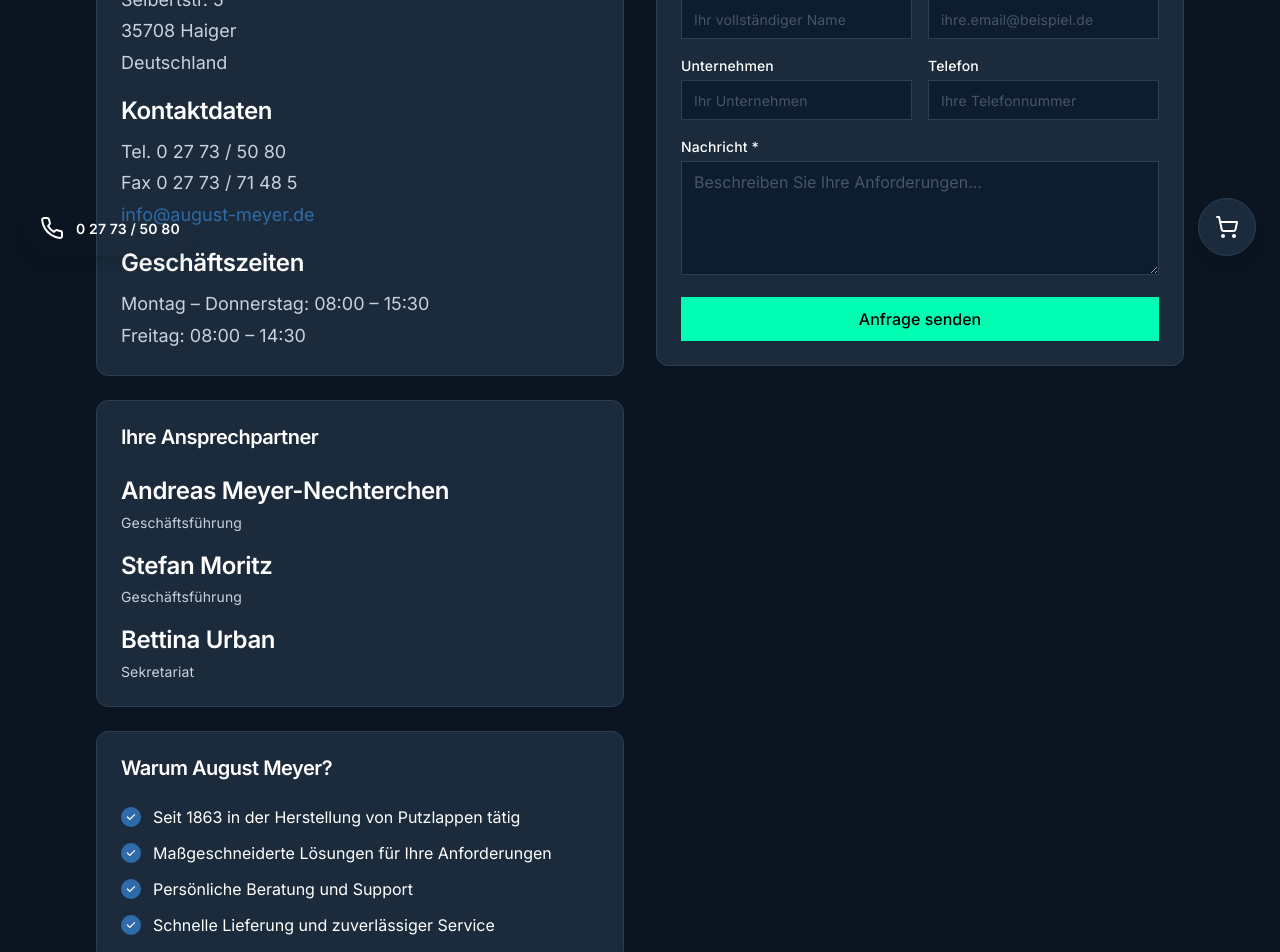
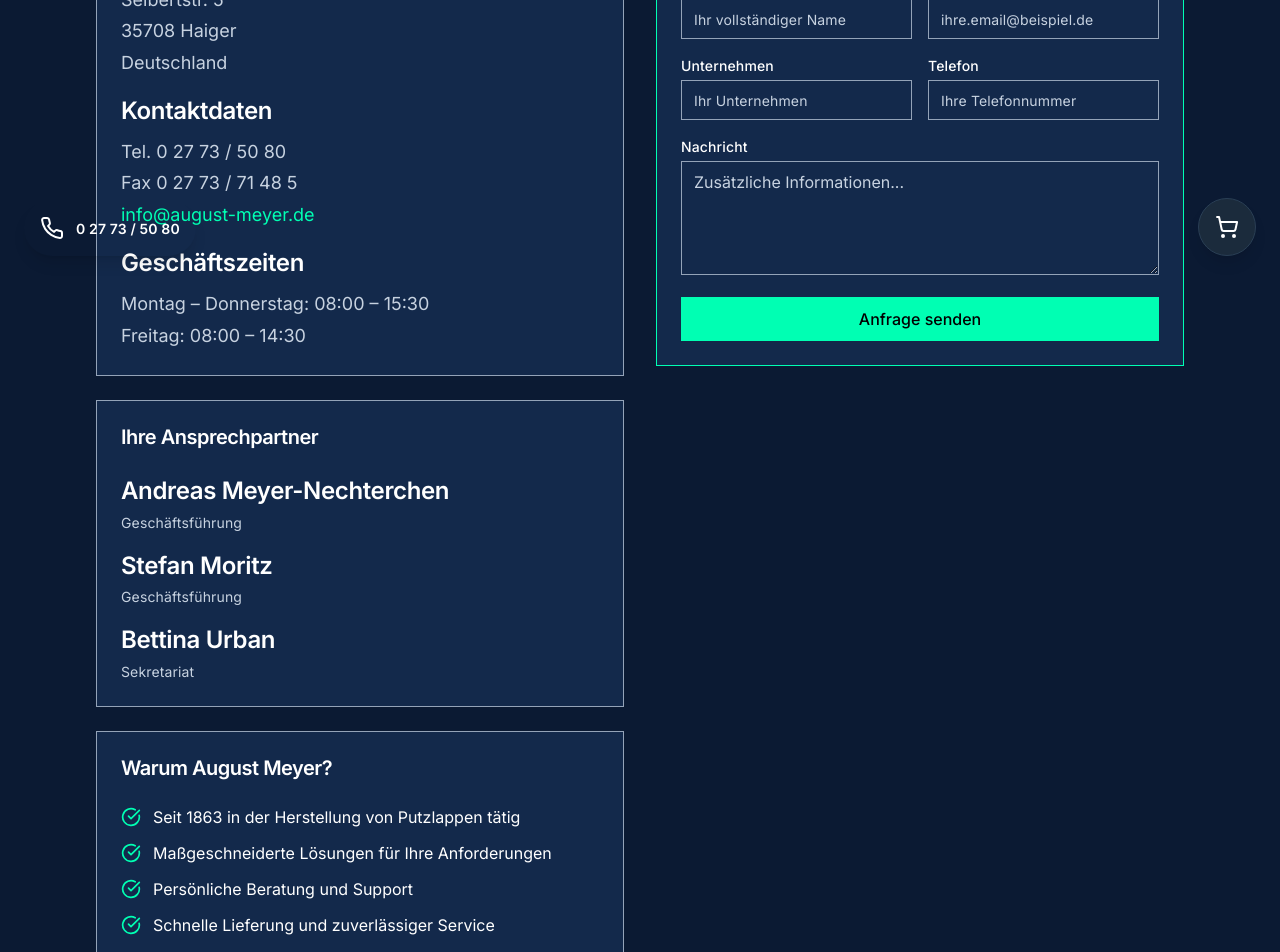
Before and after one commit to ChristianNickel95/August-Meyer-GmbH-Co-KG, a Next.js app: page /kontakt in a window 1280 px wide. Shown: the part 520-1472 px from the top of the page. Built offline with nearby package versions, Linux system fonts and the light colour scheme.

Commit message:
Design-System Update: Siemens-inspiriertes Design, Kontaktseite-Anpassungen und Navigation-Fixes

```diff
--- a/app/kontakt/page.tsx
+++ b/app/kontakt/page.tsx
@@ -55,12 +55,12 @@
         ]}
       />
 
-      <Section className="bg-[#0b1521] py-12 md:py-16">
+      <Section className="bg-[#0b1a33] py-12 md:py-16">
         <Container className="py-0">
           <div className="grid grid-cols-1 lg:grid-cols-2 gap-6 lg:gap-8">
             {/* Left: Contact Information */}
             <div className="space-y-6">
-              <Card className="bg-[#1B2B3C] border border-[#2A3F55] rounded-xl">
+              <Card className="bg-[#13294b] border border-white/8 rounded-sm">
                 <CardHeader className="p-6">
                   <CardTitle className="text-white">Unser Unternehmen</CardTitle>
                 </CardHeader>
@@ -77,7 +77,7 @@
                     <p className="text-text-secondary">Tel. 0 27 73 / 50 80</p>
                     <p className="text-text-secondary">Fax 0 27 73 / 71 48 5</p>
                     <p className="text-text-secondary">
-                      <a href="mailto:info@august-meyer.de" className="hover:text-white transition-colors text-[#2F6BA8]">
+                      <a href="mailto:info@august-meyer.de" className="hover:text-white transition-colors text-[#00ffb3]">
                         info@august-meyer.de
                       </a>
                     </p>
@@ -91,7 +91,7 @@
                 </CardContent>
               </Card>
 
-              <Card className="bg-[#1B2B3C] border border-[#2A3F55] rounded-xl">
+              <Card className="bg-[#13294b] border border-white/8 rounded-sm">
                 <CardHeader className="p-6">
                   <CardTitle className="text-white">Ihre Ansprechpartner</CardTitle>
                 </CardHeader>
@@ -111,40 +111,44 @@
                 </CardContent>
               </Card>
 
-              <Card className="bg-[#1B2B3C] border border-[#2A3F55] rounded-xl">
+              <Card className="bg-[#13294b] border border-white/8 rounded-sm">
                 <CardHeader className="p-6">
                   <CardTitle className="text-white">Warum August Meyer?</CardTitle>
                 </CardHeader>
                 <CardContent className="p-6 pt-0">
                   <ul className="space-y-3">
                     <li className="flex items-start">
-                      <div className="w-5 h-5 bg-[#2F6BA8] rounded-full flex items-center justify-center mr-3 mt-0.5 flex-shrink-0">
-                        <svg className="w-3 h-3 text-white" fill="currentColor" viewBox="0 0 20 20">
-                          <path fillRule="evenodd" d="M16.707 5.293a1 1 0 010 1.414l-8 8a1 1 0 01-1.414 0l-4-4a1 1 0 011.414-1.414L8 12.586l7.293-7.293a1 1 0 011.414 0z" clipRule="evenodd" />
+                      <div className="w-5 h-5 flex items-center justify-center mr-3 mt-0.5 flex-shrink-0">
+                        <svg xmlns="http://www.w3.org/2000/svg" width="20" height="20" viewBox="0 0 24 24" fill="none" stroke="#00ffb3" strokeWidth="2" strokeLinecap="round" strokeLinejoin="round" className="lucide lucide-circle-check-big-icon lucide-circle-check-big">
+                          <path d="M21.801 10A10 10 0 1 1 17 3.335"/>
+                          <path d="m9 11 3 3L22 4"/>
                         </svg>
                       </div>
                       <span className="text-text-secondary">Seit 1863 in der Herstellung von Putzlappen tätig</span>
                     </li>
                     <li className="flex items-start">
-                      <div className="w-5 h-5 bg-[#2F6BA8] rounded-full flex items-center justify-center mr-3 mt-0.5 flex-shrink-0">
-                        <svg className="w-3 h-3 text-white" fill="currentColor" viewBox="0 0 20 20">
-                          <path fillRule="evenodd" d="M16.707 5.293a1 1 0 010 1.414l-8 8a1 1 0 01-1.414 0l-4-4a1 1 0 011.414-1.414L8 12.586l7.293-7.293a1 1 0 011.414 0z" clipRule="evenodd" />
+                      <div className="w-5 h-5 flex items-center justify-center mr-3 mt-0.5 flex-shrink-0">
+                        <svg xmlns="http://www.w3.org/2000/svg" width="20" height="20" viewBox="0 0 24 24" fill="none" stroke="#00ffb3" strokeWidth="2" strokeLinecap="round" strokeLinejoin="round" className="lucide lucide-circle-check-big-icon lucide-circle-check-big">
+                          <path d="M21.801 10A10 10 0 1 1 17 3.335"/>
+                          <path d="m9 11 3 3L22 4"/>
                         </svg>
                       </div>
                       <span className="text-text-secondary">Maßgeschneiderte Lösungen für Ihre Anforderungen</span>
                     </li>
                     <li className="flex items-start">
-                      <div className="w-5 h-5 bg-[#2F6BA8] rounded-full flex items-center justify-center mr-3 mt-0.5 flex-shrink-0">
-                        <svg className="w-3 h-3 text-white" fill="currentColor" viewBox="0 0 20 20">
-                          <path fillRule="evenodd" d="M16.707 5.293a1 1 0 010 1.414l-8 8a1 1 0 01-1.414 0l-4-4a1 1 0 011.414-1.414L8 12.586l7.293-7.293a1 1 0 011.414 0z" clipRule="evenodd" />
+                      <div className="w-5 h-5 flex items-center justify-center mr-3 mt-0.5 flex-shrink-0">
+                        <svg xmlns="http://www.w3.org/2000/svg" width="20" height="20" viewBox="0 0 24 24" fill="none" stroke="#00ffb3" strokeWidth="2" strokeLinecap="round" strokeLinejoin="round" className="lucide lucide-circle-check-big-icon lucide-circle-check-big">
+                          <path d="M21.801 10A10 10 0 1 1 17 3.335"/>
+                          <path d="m9 11 3 3L22 4"/>
                         </svg>
                       </div>
                       <span className="text-text-secondary">Persönliche Beratung und Support</span>
                     </li>
                     <li className="flex items-start">
-                      <div className="w-5 h-5 bg-[#2F6BA8] rounded-full flex items-center justify-center mr-3 mt-0.5 flex-shrink-0">
-                        <svg className="w-3 h-3 text-white" fill="currentColor" viewBox="0 0 20 20">
-                          <path fillRule="evenodd" d="M16.707 5.293a1 1 0 010 1.414l-8 8a1 1 0 01-1.414 0l-4-4a1 1 0 011.414-1.414L8 12.586l7.293-7.293a1 1 0 011.414 0z" clipRule="evenodd" />
+                      <div className="w-5 h-5 flex items-center justify-center mr-3 mt-0.5 flex-shrink-0">
+                        <svg xmlns="http://www.w3.org/2000/svg" width="20" height="20" viewBox="0 0 24 24" fill="none" stroke="#00ffb3" strokeWidth="2" strokeLinecap="round" strokeLinejoin="round" className="lucide lucide-circle-check-big-icon lucide-circle-check-big">
+                          <path d="M21.801 10A10 10 0 1 1 17 3.335"/>
+                          <path d="m9 11 3 3L22 4"/>
                         </svg>
                       </div>
                       <span className="text-text-secondary">Schnelle Lieferung und zuverlässiger Service</span>
--- a/components/CategoryCarousel.tsx
+++ b/components/CategoryCarousel.tsx
@@ -145,7 +145,7 @@
       name: mapping.name,
       description: mapping.description,
       image: originalCategory?.image || '/images/categories/default.jpg',
-      slug: linkSlug, // Verwende linkSlug für Navigation
+      slug: originalCategory?.slug || mapping.slug, // Verwende den tatsächlichen Slug aus categories.json
       productCount: productCount,
       defaultValue: mapping.defaultValue,
       unit: mapping.unit,
--- a/components/LeadForm.tsx
+++ b/components/LeadForm.tsx
@@ -64,9 +64,9 @@
 
   if (isSubmitted) {
     return (
-      <Card className={`bg-[#1B2B3C] border border-[#2A3F55] rounded-xl ${className}`}>
+      <Card className={`bg-[#13294b] border border-white/8 rounded-sm ${className}`}>
         <CardContent className="pt-6 text-center p-6">
-          <div className="text-[#4CC17C] mb-4">
+          <div className="text-[#00ffb3] mb-4">
             <svg className="w-16 h-16 mx-auto" fill="currentColor" viewBox="0 0 20 20">
               <path fillRule="evenodd" d="M10 18a8 8 0 100-16 8 8 0 000 16zm3.707-9.293a1 1 0 00-1.414-1.414L9 10.586 7.707 9.293a1 1 0 00-1.414 1.414l2 2a1 1 0 001.414 0l4-4z" clipRule="evenodd" />
             </svg>
@@ -84,7 +84,7 @@
   }
 
   return (
-    <Card className={`bg-[#1B2B3C] border border-[#2A3F55] rounded-xl ${className}`}>
+    <Card className={`bg-[#13294b] border border-[#00ffb3] rounded-sm ${className}`}>
       <CardHeader className="p-6">
         <CardTitle className="text-white">Angebot einholen</CardTitle>
         <CardDescription className="text-text-secondary">
@@ -107,7 +107,7 @@
                 type="text"
                 required
                 placeholder="Ihr vollständiger Name"
-                className="bg-[#0D1C2E] border-[#2A3F55] text-[#E6EDF3] placeholder:text-neutral-400 focus:border-[#2F6BA8]"
+                className="bg-[#13294b] border-white/8 text-white placeholder:text-[#c7d2e0] focus:border-[#00ffb3]"
               />
             </div>
             <div>
@@ -120,7 +120,7 @@
                 type="email"
                 required
                 placeholder="ihre.email@beispiel.de"
-                className="bg-[#0D1C2E] border-[#2A3F55] text-[#E6EDF3] placeholder:text-neutral-400 focus:border-[#2F6BA8]"
+                className="bg-[#13294b] border-white/8 text-white placeholder:text-[#c7d2e0] focus:border-[#00ffb3]"
               />
             </div>
           </div>
@@ -135,7 +135,7 @@
                 name="company"
                 type="text"
                 placeholder="Ihr Unternehmen"
-                className="bg-[#0D1C2E] border-[#2A3F55] text-[#E6EDF3] placeholder:text-neutral-400 focus:border-[#2F6BA8]"
+                className="bg-[#13294b] border-white/8 text-white placeholder:text-[#c7d2e0] focus:border-[#00ffb3]"
               />
             </div>
             <div>
@@ -147,13 +147,13 @@
                 name="phone"
                 type="tel"
                 placeholder="Ihre Telefonnummer"
-                className="bg-[#0D1C2E] border-[#2A3F55] text-[#E6EDF3] placeholder:text-neutral-400 focus:border-[#2F6BA8]"
+                className="bg-[#13294b] border-white/8 text-white placeholder:text-[#c7d2e0] focus:border-[#00ffb3]"
               />
             </div>
           </div>
 
           {items.length > 0 && (
-            <div className="bg-[#0D1C2E] border border-[#2A3F55] rounded-lg p-4">
+            <div className="bg-[#13294b] border border-white/8 rounded-sm p-4">
               <h4 className="font-semibold text-sm text-white mb-2">Ihre Anfrage enthält:</h4>
               <ul className="space-y-1 text-sm text-text-secondary">
                 {items.map((item) => (
@@ -167,15 +167,15 @@
 
           <div>
             <label htmlFor="message" className="block text-sm font-medium text-white mb-1">
-              Nachricht {items.length === 0 && '*'}
+              Nachricht
             </label>
             <textarea
               id="message"
               name="message"
-              required={items.length === 0}
+              required={false}
               rows={4}
-              className="w-full px-3 py-2 bg-[#0D1C2E] border border-[#2A3F55] text-[#E6EDF3] placeholder:text-neutral-400 rounded-md focus:outline-none focus:ring-2 focus:ring-[#2F6BA8] focus:border-transparent"
-              placeholder={items.length > 0 ? "Zusätzliche Informationen (optional)..." : "Beschreiben Sie Ihre Anforderungen..."}
+              className="w-full px-3 py-2 bg-[#13294b] border border-white/8 text-white placeholder:text-[#c7d2e0] rounded-sm focus:outline-none focus:ring-2 focus:ring-[#00ffb3] focus:border-[#00ffb3]"
+              placeholder="Zusätzliche Informationen..."
             />
           </div>
 
--- a/components/Navbar.tsx
+++ b/components/Navbar.tsx
@@ -182,8 +182,8 @@
         </>
         )}
 
-      {/* LogoPanel - rund, größer, zentriert mit stärkerer Überlappung zur Topbar - ohne Border */}
-      <Link href="/" className="absolute left-1/2 -translate-x-1/2 top-2 md:top-3 lg:top-4 z-20 hover:opacity-90 transition-opacity duration-300 hidden sm:flex">
+      {/* LogoPanel - rund, größer, zentriert mit perfekter Überlappung zur Topbar - ohne Border */}
+      <Link href="/" className="absolute left-1/2 -translate-x-1/2 bottom-0 translate-y-1/2 z-20 hover:opacity-90 transition-opacity duration-300 hidden sm:flex">
         <div className="flex items-center justify-center rounded-full bg-[#0b1a33] shadow-xl w-[72px] h-[72px] md:w-[88px] md:h-[88px] lg:w-32 lg:h-32 xl:w-36 xl:h-36">
           <Logo variant="dark" className="w-12 h-12 md:w-16 md:h-16 lg:w-24 lg:h-24 xl:w-28 xl:h-28" />
       </div>
```
Also changed, not shown: app/page.tsx (+10 -7 lines), app/produkte/[category]/page.tsx (+9 -9 lines), components/CategoryCard.tsx (+10 -3 lines).
